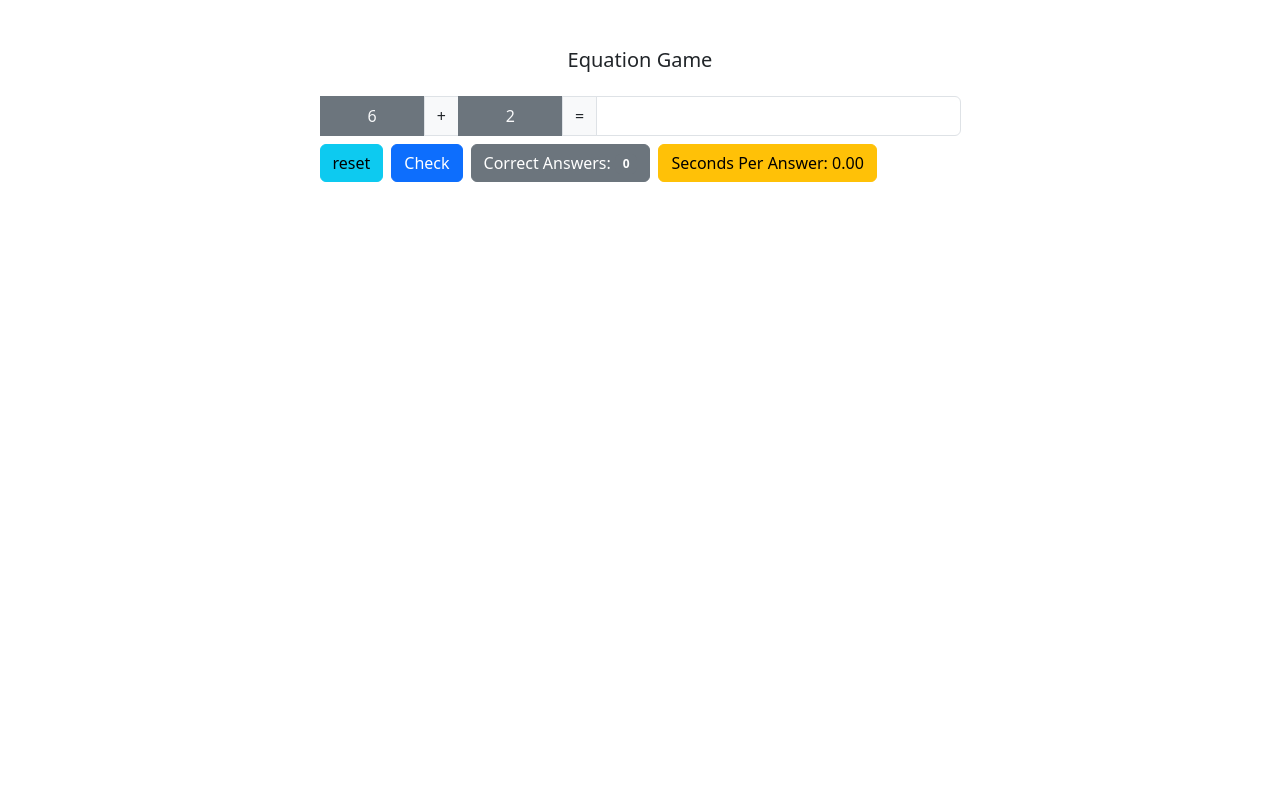
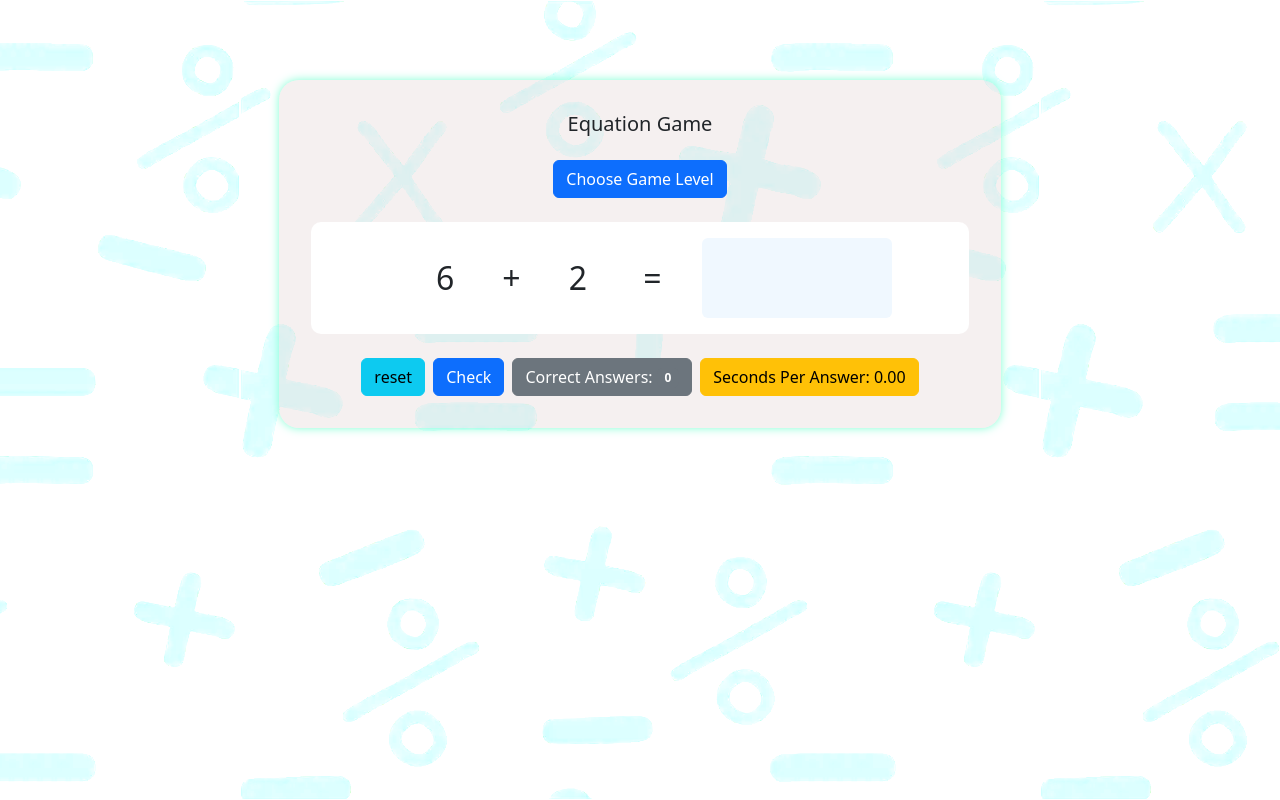
Before and after one commit to KDE-S/math-game, an Angular app: page / in a window 1280 px wide. Built offline with nearby package versions, Linux system fonts and the light colour scheme.

Commit message:
> Add choose game level modal to app component >

```diff
--- a/src/app/app.component.css
+++ b/src/app/app.component.css
@@ -1,8 +1,48 @@
-.near-highlight{
+.container-fluid {
+  background-image: url("../assets/math-back-1.webp");
+  height: 100vh;
+  background-repeat: repeat;
+  background-size: contain;
+  background-position: center;
+  background-color: white;
+  background-blend-mode: hard-light;
+}
+
+.game-box {
+  margin-top: 5rem;
+  background-color: rgb(223 209 209 / 32%);
+  padding: 2rem;
+  border-radius: 20px;
+  box-shadow: 0 0 10px aquamarine;
+  text-align: center;
+}
+
+.input-box {
+  background-color: white;
+  padding: 1rem 0;
+  border-radius: 10px;
+  font-size: 2rem;
+  margin-bottom: 1rem;
+}
+
+.answer-input {
+  display: inline-block;
+  width: 190px;
+  outline: none;
+  border: none;
+  background-color: aliceblue;
+  padding-top: 1rem;
+  padding-bottom: 1rem;
+  margin-left: 2rem;
+  font-size: 2rem;
+  text-align: center;
+}
+
+.near-highlight {
   background-color: rgb(240, 211, 174);
 }
 
-.correct-highlight{
+.correct-highlight {
   background-color: green;
   color: white;
 }
--- a/src/app/app.component.html
+++ b/src/app/app.component.html
@@ -1,14 +1,20 @@
-<div class="container">
-  <div class="row mt-5 justify-content-center">
+<div class="container-fluid">
+  <div class="row justify-content-center">
     <div class="col-12 col-md-10 col-lg-8 col-xl-7">
+      <div class="game-box">
         <h5 class="text-center">Equation Game</h5>
+        <!-- Button trigger modal -->
+        <button type="button" class="btn btn-primary mt-3" data-bs-toggle="modal" data-bs-target="#exampleModal">
+          Choose Game Level
+        </button>
         <form [formGroup]="gameForm">
-        <div class="input-group mt-4" >
-          <span class="text-light bg-secondary py-2 px-5">{{a}}</span>
-          <span class="input-group-text">+</span>
-          <span class=" text-light bg-secondary py-2 px-5">{{b}}</span>
-          <span class="input-group-text"> = </span>
-          <input class="form-control" type="number" formControlName="answer" appBgChange [ngClass]="{'is-invalid': checkAnswerInputValidation()}" >
+          <div class="input-box mt-4">
+            <span class="number-box py-2 px-5">{{a}}</span>
+            <span class="operator">+</span>
+            <span class="number-box py-2 px-5">{{b}}</span>
+            <span class="operator"> = </span>
+            <input class="form-control answer-input" type="number" formControlName="answer" appBgChange
+              [ngClass]="{'is-invalid': checkInputValidation()}">
           </div>
           <button type="button" class="btn btn-info mt-2" (click)="resetForm()">reset</button>
           <button type="submit" class="btn btn-primary ms-2 mt-2">Check</button>
@@ -22,3 +28,30 @@
       </div>
     </div>
   </div>
+</div>
+
+<!-- Modal -->
+<div class="modal fade" id="exampleModal" tabindex="-1" aria-labelledby="exampleModalLabel" aria-hidden="true">
+  <div class="modal-dialog">
+    <div class="modal-content">
+      <div class="modal-header">
+        <h1 class="modal-title fs-5" id="exampleModalLabel">Choose Game Level</h1>
+        <button type="button" class="btn-close" data-bs-dismiss="modal" aria-label="Close"></button>
+      </div>
+      <form [formGroup]="chooseGameLevelForm" (ngSubmit)="chooseGameLevel($event)">
+        <div class="modal-body text-center">
+          <h5>Welcome to Math Game!</h5>
+          <img class="w-50" src="assets/wellcome.jpg" alt="">
+          <label for="game-level" class="d-block mb-3">Choose Game Level:</label>
+          <select id="game-level" class="form-select" formControlName="level">
+            <option [ngValue]="level.levelValue" *ngFor="let level of gameLevels">{{level.levelName}}</option>
+          </select>
+        </div>
+        <div class="modal-footer">
+          <button type="button" class="btn btn-secondary" data-bs-dismiss="modal">Cancel</button>
+          <button type="submit" class="btn btn-primary" data-bs-dismiss="modal">Go</button>
+        </div>
+      </form>
+    </div>
+  </div>
+</div>
--- a/src/app/app.component.ts
+++ b/src/app/app.component.ts
@@ -1,5 +1,5 @@
 import { Component, DestroyRef, inject } from '@angular/core';
-import { FormControl, FormGroup } from '@angular/forms';
+import { FormControl, FormGroup, Validators } from '@angular/forms';
 import { debounceTime, filter, scan } from 'rxjs';
 import { takeUntilDestroyed } from '@angular/core/rxjs-interop'
 import { CheckEqualityValidator } from './check-equality.validator';
@@ -12,12 +12,31 @@ import { CheckEqualityValidator } from './check-equality.validator';
 export class AppComponent {
 
   destryRef = inject(DestroyRef);
-  gameForm: FormGroup = new FormGroup({});
   correctAnswerCount: number = 0;
   secondsPerAnswer = 0;
 
+  gameLevels = [
+    {
+      levelName: "Easy",
+      levelValue: 10
+    },
+    {
+      levelName: "medium",
+      levelValue: 100
+    },
+    {
+      levelName: "hard",
+      levelValue: 1000
+    }
+  ];
+  selectedGameValue = 10;
+
+  gameForm: FormGroup = new FormGroup({});
+  chooseGameLevelForm: FormGroup = new FormGroup({});
+
   ngOnInit(): void {
     this.initializeGameForm();
+    this.initializeChooseGameLevelForm();
 
     this.gameForm.statusChanges.pipe(
       debounceTime(1000),
@@ -59,6 +78,12 @@ export class AppComponent {
     }, [CheckEqualityValidator.checkEquality("a", "b", "answer")]);
   }
 
+  initializeChooseGameLevelForm(){
+    this.chooseGameLevelForm = new FormGroup({
+      level: new FormControl(10, [Validators.required])
+    })
+  }
+
   get a (){
     return this.gameForm.get("a")?.value;
   }
@@ -68,18 +93,20 @@ export class AppComponent {
   }
 
   generateRandomNum() {
-    return Math.floor(Math.random() * 10);
+    return Math.floor(Math.random() * this.selectedGameValue);
   }
 
-  checkAnswerInputValidation() {
+  checkInputValidation() {
     return this.gameForm.invalid && this.gameForm.dirty
   }
 
-  highlightAnswer(a: number, b: number, answer: number){
-    if(Math.abs( (a+b - answer) / (a+b) ) < 0.2){
-      return true
+  chooseGameLevel(event: Event){
+    if(!this.chooseGameLevelForm.valid){
+      event.preventDefault();
+      return;
     }
-    return false;
+    this.selectedGameValue = this.chooseGameLevelForm.value.level;
+    this.resetForm();
   }
 
   resetForm() {
```
Lines whose indentation alone changed are shown as unchanged.
